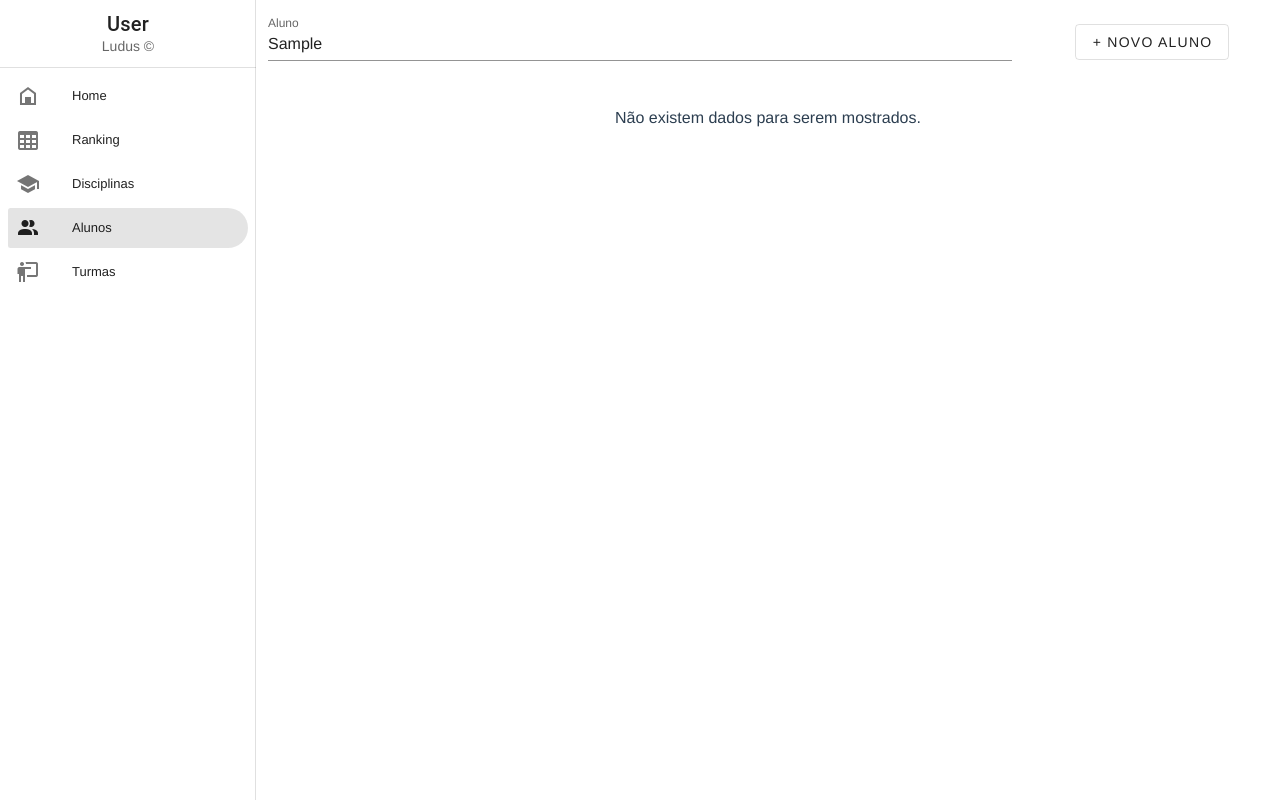
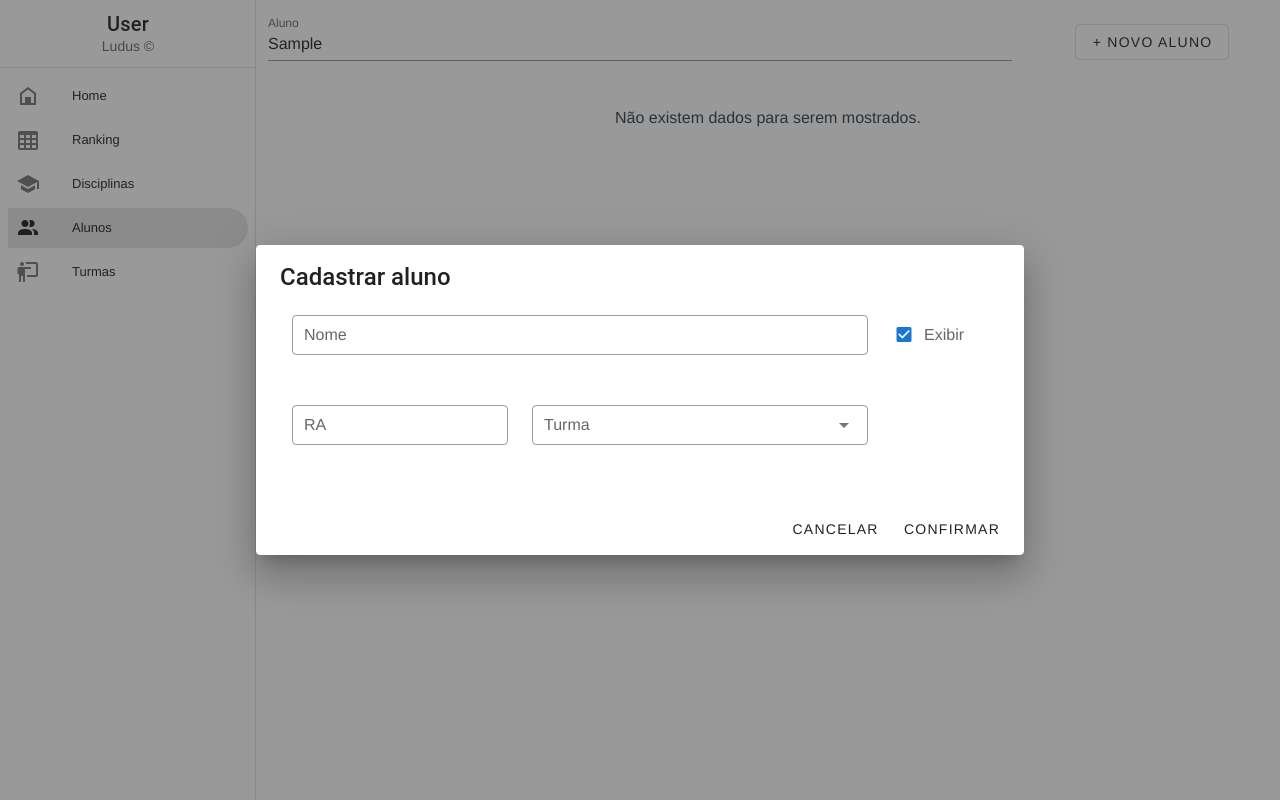
Before and after one commit to Catolica-Framework-Gamificacao/FrameworkGamificacao, a Vue app: page /alunos in a window 1280 px wide. Both pictures are taken after typing "Sample" into the empty fields and a click on the button "+ NOVO ALUNO". Built offline with nearby package versions, Linux system fonts and the light colour scheme; what vue-toastr would draw is missing.

Commit message:
WIP: Cadastro de alunos

```diff
--- a/src/components/StudentList.vue
+++ b/src/components/StudentList.vue
@@ -12,8 +12,8 @@
         item-key="posicao"
         class="elevation-1"
     >
-        <template #[`item.exibir`]="{ item }">
-            {{ item.exibir ? 'Sim' : 'Não' }}
+        <template #[`item.showOnRanking`]="{ item }">
+            {{ item.showOnRanking ? 'Sim' : 'Não' }}
         </template>
         <template #[`item.actions`]="{ item }">
             <v-btn icon color="blue" @click="edit(item)">
--- /dev/null
+++ b/src/components/modals/StudentRegisterModal.vue
@@ -0,0 +1,93 @@
+<template>
+    <v-dialog v-model="dialog.modal" max-width="60%">
+        <v-card>
+            <v-card-title class="text-h5"> Cadastrar aluno </v-card-title>
+            <v-card-text>
+                <v-form>
+                    <v-container>
+                        <v-row>
+                            <v-col cols="10">
+                                <v-text-field
+                                    v-model="dialog.student.name"
+                                    label="Nome"
+                                    outlined
+                                    dense
+                                >
+                                </v-text-field>
+                            </v-col>
+                            <v-col cols="2">
+                                <v-checkbox
+                                    v-model="dialog.student.showOnRanking"
+                                    label="Exibir"
+                                    dense
+                                ></v-checkbox>
+                            </v-col>
+                        </v-row>
+                        <v-row>
+                            <v-col cols="4">
+                                <v-text-field v-model="dialog.student.ra" label="RA" outlined dense>
+                                </v-text-field>
+                            </v-col>
+                            <v-col cols="6">
+                                <v-combobox
+                                    v-model="dialog.student.class"
+                                    :items="classes"
+                                    label="Turma"
+                                    outlined
+                                    dense
+                                ></v-combobox>
+                            </v-col>
+                        </v-row>
+                    </v-container>
+                </v-form>
+            </v-card-text>
+            <v-card-actions>
+                <v-spacer></v-spacer>
+                <v-btn text @click="close()">Cancelar</v-btn>
+                <v-btn text @click="finish()">Confirmar</v-btn>
+            </v-card-actions>
+        </v-card>
+    </v-dialog>
+</template>
+
+<script>
+import _ from 'lodash';
+import ClassService from '@/services/ClassService';
+
+export default {
+    name: 'StudentRegisterModal',
+    props: {
+        dialog: {
+            type: Object,
+            required: true,
+        },
+    },
+    mounted() {
+        this.loadClasses();
+    },
+    computed: {
+        hasClassesAvailable() {
+            return !_.isEmpty(this.classes);
+        },
+    },
+    data: () => ({
+        classes: [],
+    }),
+    methods: {
+        finish() {
+            // TODO validar campos
+            this.$emit('student', this.dialog.student);
+            this.dialog.student = {};
+            this.close();
+        },
+        close() {
+            this.dialog.modal = false;
+        },
+        loadClasses() {
+            ClassService.loadData().then((classes) => {
+                this.classes = classes.map((clazz) => clazz.name);
+            });
+        },
+    },
+};
+</script>
--- a/src/services/ClassService.js
+++ b/src/services/ClassService.js
@@ -6,7 +6,7 @@ export default class ClassService {
     }
 
     static async loadData() {
-        // Fake data
+        // ! Fake data
         return [
             {
                 id: 0,
--- a/src/utils/StudentUtils.js
+++ b/src/utils/StudentUtils.js
@@ -11,19 +11,19 @@ export default class StudentUtils {
                 text: 'Nome',
                 align: 'center',
                 sortable: true,
-                value: 'nome',
+                value: 'name',
             },
             {
                 text: 'Pontos',
                 align: 'center',
                 sortable: true,
-                value: 'pontos',
+                value: 'points',
             },
             {
                 text: 'Exibir',
                 align: 'center',
                 sortable: true,
-                value: 'exibir',
+                value: 'showOnRanking',
             },
             {
                 text: 'Ações',
--- a/src/views/configuration/StudentConfiguration.vue
+++ b/src/views/configuration/StudentConfiguration.vue
@@ -11,7 +11,9 @@
                 </v-col>
                 <v-col cols="3">
                     <v-container fluid>
-                        <v-btn text outlined> + Novo aluno</v-btn>
+                        <v-btn text outlined @click="openAddNewStudentDialog()">
+                            + Novo aluno
+                        </v-btn>
                     </v-container>
                 </v-col>
             </v-row>
@@ -19,16 +21,33 @@
         <v-col cols="12">
             <StudentList :students="filteredStudents"></StudentList>
         </v-col>
+        <StudentRegisterModal
+            :dialog="addNewStudentDialog"
+            @student="newStudent = $event"
+        ></StudentRegisterModal>
     </v-row>
 </template>
 
 <script>
 import StudentList from '@/components/StudentList.vue';
+import StudentRegisterModal from '@/components/modals/StudentRegisterModal.vue';
 
 export default {
     name: 'StudentConfiguration',
     components: {
         StudentList,
+        StudentRegisterModal,
+    },
+    watch: {
+        newStudent(newStudent, oldStudent) {
+            if (newStudent !== oldStudent) {
+                return this.students.push(newStudent);
+            }
+            return newStudent;
+        },
+        students() {
+            this.filter();
+        },
     },
     data: () => ({
         filters: {
@@ -36,11 +55,25 @@ export default {
         },
         students: [],
         filteredStudents: [],
+        newStudent: {},
+        addNewStudentDialog: {
+            modal: false,
+            student: {
+                ra: undefined,
+                name: undefined,
+                showOnRanking: true,
+                class: undefined,
+                points: 0,
+            },
+        },
     }),
     methods: {
         filter() {
             this.filteredStudents = this.students;
         },
+        openAddNewStudentDialog() {
+            this.addNewStudentDialog.modal = true;
+        },
     },
 };
 </script>
```
